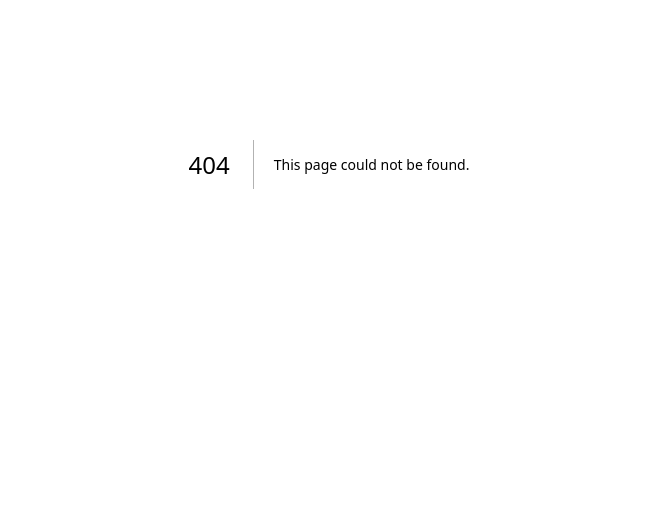
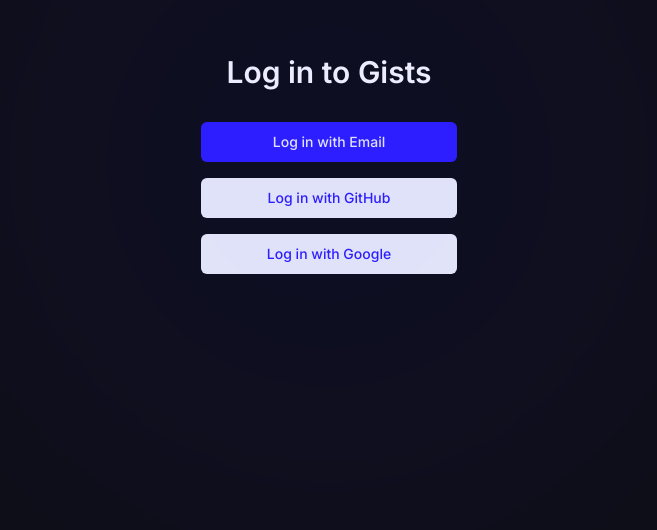
Before and after one commit to gistsapp/app, a Next.js app: page /login in a window 1280 px wide. Before the commit this address had no page. Shown: the part 236-766 px from the top of the page, without its empty margins (311-968 px from the left). Built offline with nearby package versions, Linux system fonts and the light colour scheme.

Commit message:
feat(GIST-15): create login page

```diff
--- a/src/app/layout.tsx
+++ b/src/app/layout.tsx
@@ -1,22 +1,28 @@
-import type { Metadata } from "next";
-import { Inter } from "next/font/google";
-import "./globals.css";
+import type { Metadata } from 'next'
+import { Inter as FontSans } from 'next/font/google'
+import './globals.css'
+import { cn } from '@/lib/utils'
 
-const inter = Inter({ subsets: ["latin"] });
+const fontSans = FontSans({ subsets: ['latin'] })
 
 export const metadata: Metadata = {
-  title: "Create Next App",
-  description: "Generated by create next app",
-};
+  title: 'Gists',
+  description: 'Create and share code snippets.',
+}
 
 export default function RootLayout({
   children,
 }: Readonly<{
-  children: React.ReactNode;
+  children: React.ReactNode
 }>) {
   return (
     <html lang="en">
-      <body className={inter.className}>{children}</body>
+      <body className={cn('bg-dark-primary text-white overflow-hidden', fontSans.className)}>
+        <div className="z-10 flex justify-center">{children}</div>
+        <div className="fixed inset-0 flex items-center justify-center pointer-events-none">
+          <div className="h-[600px] w-[600px] bg-primary opacity-30 rounded-full blur-[300px]"></div>
+        </div>
+      </body>
     </html>
-  );
+  )
 }
--- /dev/null
+++ b/src/app/login/page.tsx
@@ -0,0 +1,14 @@
+import { Button } from '@/components/ui/button'
+
+export default function Login() {
+  return (
+    <div className="flex flex-col justify-center items-center gap-8 w-1/5 h-screen">
+      <h2>Log in to Gists</h2>
+      <div className="flex flex-col gap-4 w-full">
+        <Button>Log in with Email</Button>
+        <Button variant={'secondary'}>Log in with GitHub</Button>
+        <Button variant={'secondary'}>Log in with Google</Button>
+      </div>
+    </div>
+  )
+}
--- /dev/null
+++ b/src/components/ui/button.tsx
@@ -0,0 +1,43 @@
+import * as React from 'react'
+import { Slot } from '@radix-ui/react-slot'
+import { cva, type VariantProps } from 'class-variance-authority'
+
+import { cn } from '@/lib/utils'
+
+const buttonVariants = cva(
+  'inline-flex items-center justify-center whitespace-nowrap rounded-md text-sm font-medium ring-offset-background transition-colors focus-visible:outline-none focus-visible:ring-2 focus-visible:ring-ring focus-visible:ring-offset-2 disabled:pointer-events-none disabled:opacity-50',
+  {
+    variants: {
+      variant: {
+        default: 'bg-primary text-primary-foreground hover:bg-primary/90',
+        destructive: 'bg-destructive text-destructive-foreground hover:bg-destructive/90',
+        outline: 'border border-input bg-background hover:bg-accent hover:text-accent-foreground',
+        secondary: 'bg-secondary text-secondary-foreground hover:bg-secondary/80',
+        ghost: 'hover:bg-accent hover:text-accent-foreground',
+        link: 'text-primary underline-offset-4 hover:underline',
+      },
+      size: {
+        default: 'h-10 px-6 py-3',
+        sm: 'h-9 rounded-md px-3',
+        lg: 'h-11 rounded-md px-8',
+        icon: 'h-10 w-10',
+      },
+    },
+    defaultVariants: {
+      variant: 'default',
+      size: 'default',
+    },
+  }
+)
+
+export interface ButtonProps extends React.ButtonHTMLAttributes<HTMLButtonElement>, VariantProps<typeof buttonVariants> {
+  asChild?: boolean
+}
+
+const Button = React.forwardRef<HTMLButtonElement, ButtonProps>(({ className, variant, size, asChild = false, ...props }, ref) => {
+  const Comp = asChild ? Slot : 'button'
+  return <Comp className={cn(buttonVariants({ variant, size, className }))} ref={ref} {...props} />
+})
+Button.displayName = 'Button'
+
+export { Button, buttonVariants }
```
